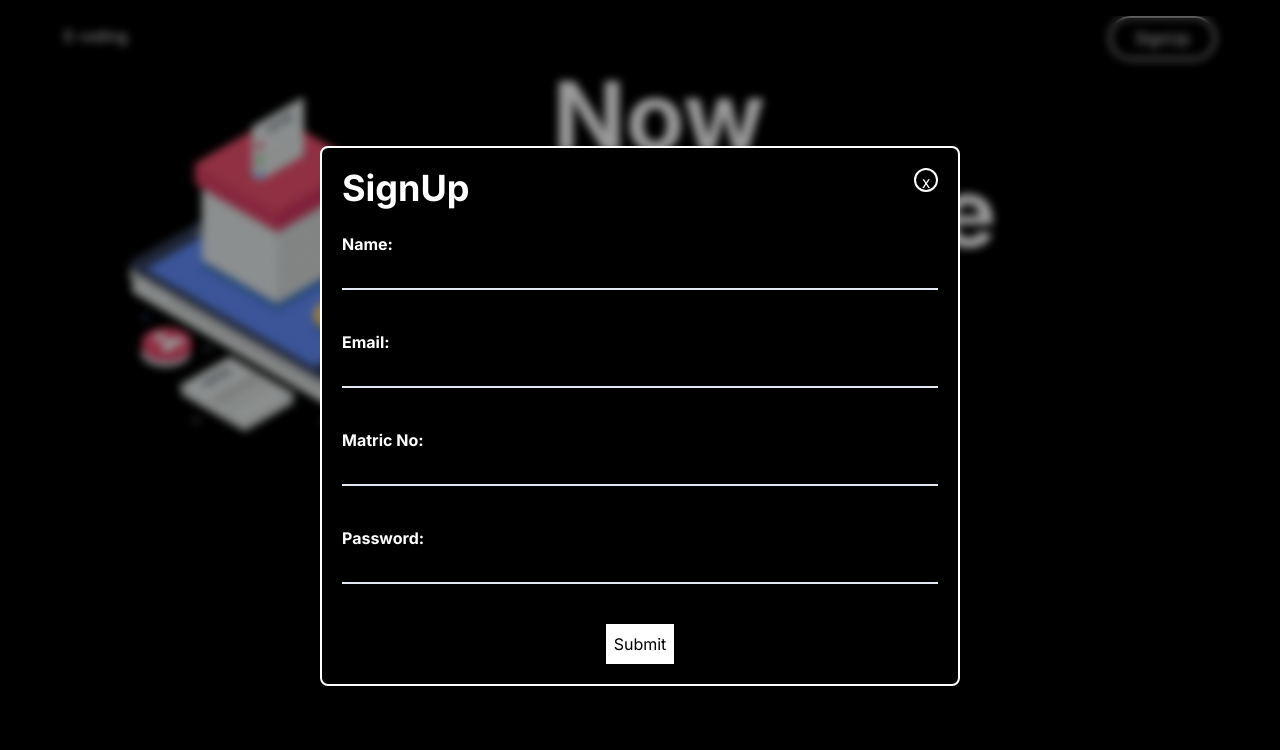
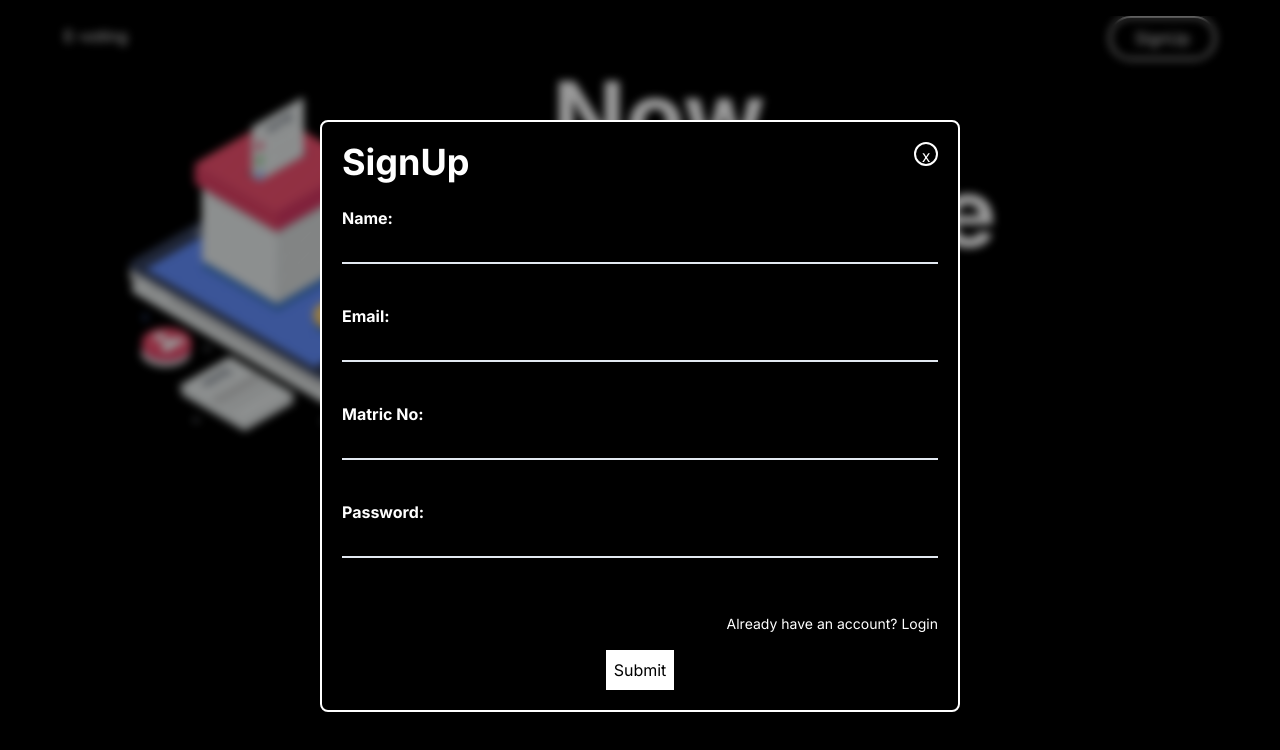
Before and after one commit to Ebun22/project, a Next.js app: page / in a window 1280 px wide. Both pictures are taken after a click on the button "SignUp". Shown: the top 750 px of the page. Built offline with nearby package versions, Linux system fonts and the light colour scheme.

Commit message:
updated user dashboard

```diff
--- a/src/app/components/LandingPage.tsx
+++ b/src/app/components/LandingPage.tsx
@@ -11,8 +11,8 @@ const LandingPage = () => {
 
     return (
         <>
-       { showSignUp &&
-         <SignUp />}
+            {showSignUp &&
+                <SignUp />}
             <div className="text-white mt-4 ml-16 mr-16 z-0">
                 <div className="flex flex-row my-2">
                     <p className="grow my-2"><span>E</span>-voting</p>
@@ -48,8 +48,6 @@ const LandingPage = () => {
                 </div>
             </div>
 
-
-            {showVote && <Votes />}
         </>
     )
 }
--- a/src/app/components/SignUp.tsx
+++ b/src/app/components/SignUp.tsx
@@ -58,11 +58,13 @@ const SignUp = () => {
                         </div>
                     </form>
                     <div>
+                    <p className="py-4 text-sm text-right">Already have an account? <a>Login</a></p>
                         <button
                             type="button"
                             className="flex align-center m-auto text-center p-2 justify-center bg-white text-black"
                         onClick={(event) => handleFormSubmit(event)}
                         >
+
                             Submit</button>
                     </div>
                 </div>
```
